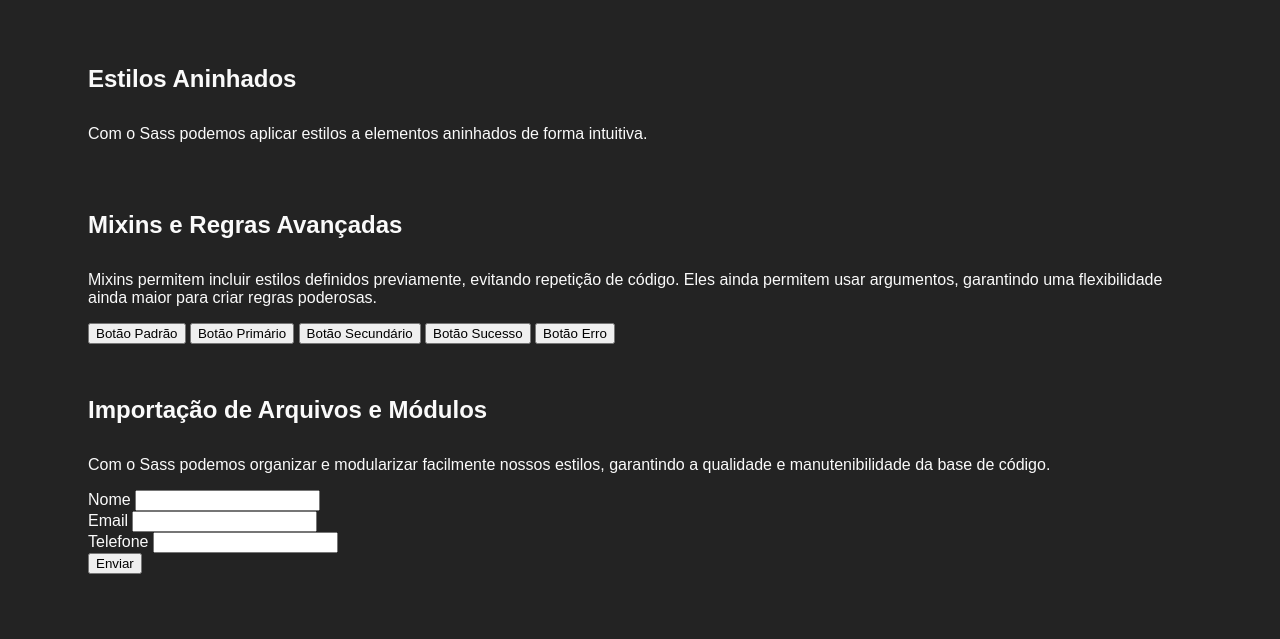
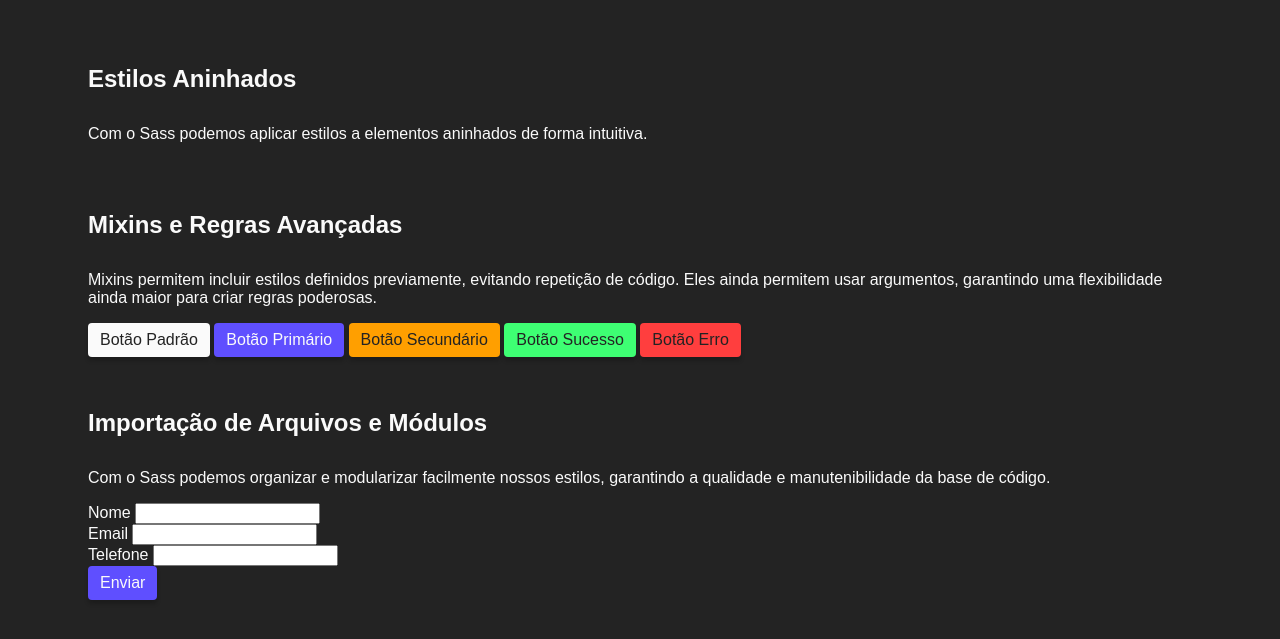
Before and after one commit to kaiobrl/bootstrapesass, a website built with Vite: page 06-conhecendo-sass/index.html in a window 1280 px wide. Shown: the part 113-752 px from the top of the page. Built offline with nearby package versions, Linux system fonts and the light colour scheme.

Commit message:
botões map

```diff
--- a/06-conhecendo-sass/src/scss/styles.scss
+++ b/06-conhecendo-sass/src/scss/styles.scss
@@ -1,3 +1,5 @@
+@use 'sass:color';
+
 $color-dark: #232323;
 $color-light: #fafafa;
 $color-primary: #5f4fff;
@@ -53,3 +55,40 @@ form-inline {
         padding: $spacing-xs;
     }
 }
+
+.btn {
+    background-color: $color-light;
+    color: $color-dark;
+    border: none;
+    border-radius: .25rem;
+    box-shadow: 0 4px 4px rgba(0, 0, 0, 0.2);
+    cursor: pointer;
+    font-size: 1rem;
+    padding: $spacing-xs $spacing-xs*1.5;
+    transition: .15s;
+
+    &:hover {
+        background-color: color.scale($color-light, $lightness: -50%);
+    }
+
+    &.btn-primary {
+        background-color: $color-primary;
+        color: $color-light;
+
+        &:hover {
+            background-color: color.scale($color-primary, $lightness: -20%);
+        }
+    }
+
+    &.btn-secondary {
+        background-color: $color-secondary;
+    }
+
+    &.btn-success {
+        background-color: $color-success;
+    }
+
+    &.btn-danger {
+        background-color: $color-danger;
+    }
+}
```
Also changed, not shown: 06-conhecendo-sass/src/scss/_buttons.scss (added).
